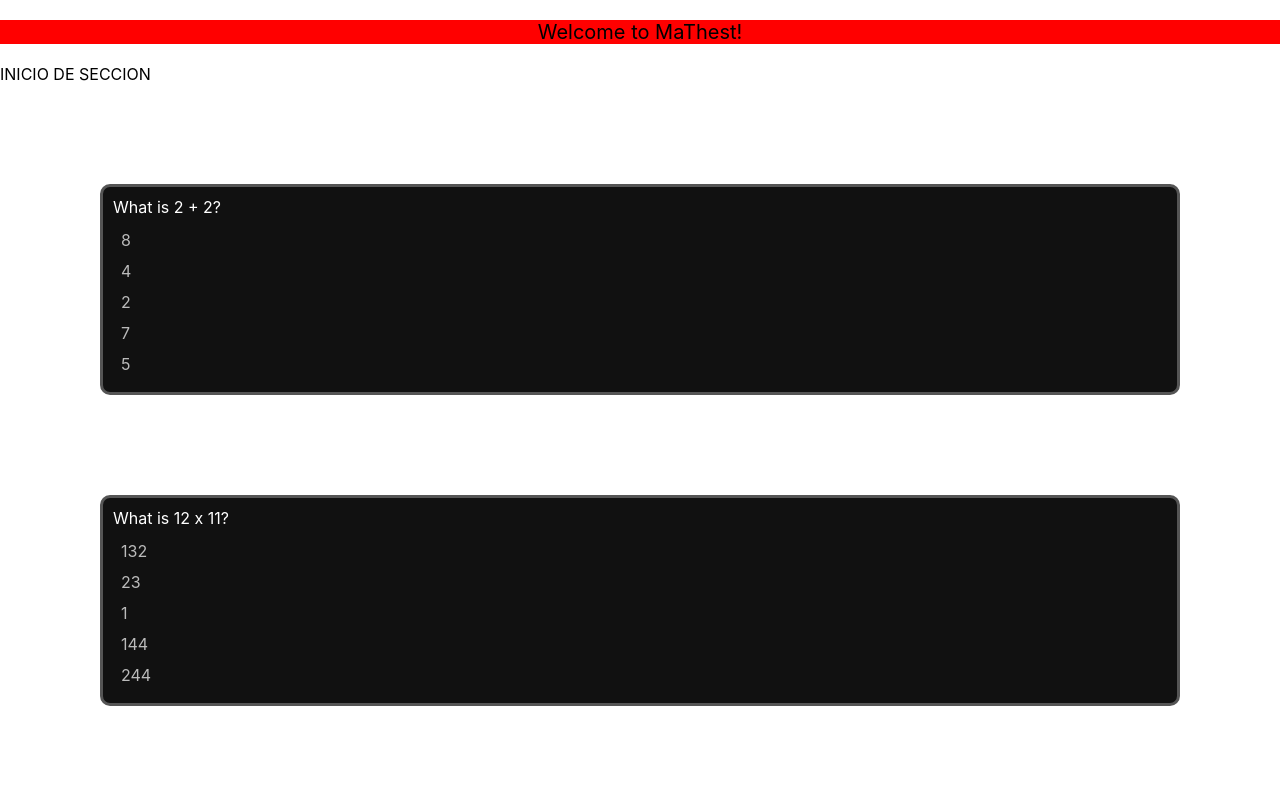
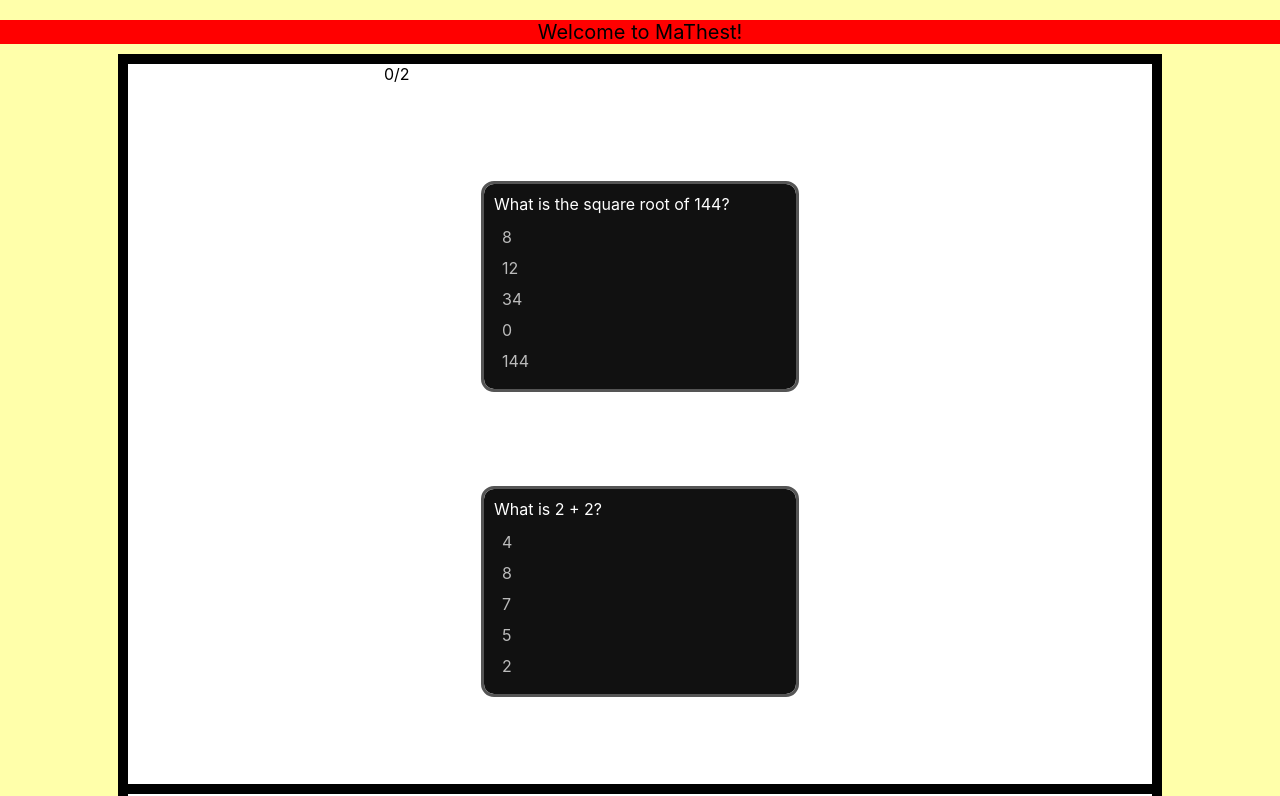
Before and after one commit to Niko12121/MaThest, a React (Create React App) app: page / in a window 1280 px wide. Shown: the top 796 px of the page. Built offline with nearby package versions, Linux system fonts and the light colour scheme.

Commit message:
states in section component

```diff
--- a/src/components/question/question.css
+++ b/src/components/question/question.css
@@ -1,7 +1,7 @@
 .question {
     color: white;
     background-color: #111;
-    border: 3px solid #555;
+    outline: 3px solid #555;
     margin: 100px;
     border-radius: 10px;
     padding: 10px;
--- a/src/components/question/question.js
+++ b/src/components/question/question.js
@@ -1,39 +1,44 @@
+import React from 'react'
 import './question.css'
 import questions from './questions_ingame'
 
-const Question = (props) => {
-    /* How many options have the tested for question */
-    var options = 1
-
-    /*This part randomize the order of answers and save the correct answer*/
-    let render_order = questions[props.level][props.option][1]
-    const correct = render_order[0]
-    render_order = render_order.sort(function() { return Math.random() - 0.5 })
+class Question extends React.Component {
+    constructor(props) {
+        super(props);
+        /* How many options have the tested for question */
+        this.options = 1
+        /*This part randomize the order of answers and save the correct answer*/
+        this.render_order = questions[this.props.level][this.props.option][1]
+        const correct = this.render_order[0]
+        this.render_order = this.render_order.sort(function() { return Math.random() - 0.5 })
 
 
-    let corroborate = (event) => {
-        if (options >= 1) {
-            let real = event.target.innerText == correct
-            real ? event.target.classList.add('correct') : event.target.classList.add('wrong')
-            /*real ? event.target.style.backgroundColor = '#00a939' : event.target.style.backgroundColor = '#de3d3d'
-            */
-            options -= 1
+        this.corroborate = (event) => {
+            if (this.options >= 1) {
+                let real = event.target.innerText == correct
+                if (real) {
+                    event.target.classList.add('correct');
+                    this.props.action()
+                    }
+                else {
+                    event.target.classList.add('wrong')}
+                this.options -= 1
+            }
         }
     }
-
-    return (
+    render() {
+        return (
         <div class="question">
             <div class='real_question'>
-                {questions[props.level][props.option][0]}
+                {questions[this.props.level][this.props.option][0]}
             </div>
-            {render_order.map((a, index) => {
+            {this.render_order.map((a, index) => {
                 return (
-                    <div className='option' onClick={corroborate}>
+                    <div className='option' onClick={this.corroborate}>
                         {a}
                     </div>
                 )})}
-        </div>
-    )}
+        </div>)}}
 
 
 export default Question
--- a/src/components/test/Test.js
+++ b/src/components/test/Test.js
@@ -1,4 +1,6 @@
+import React from "react"
 import Question from "../question/question"
+import './test.css'
 
 /* How many questions per level will the page render */
 const amount_value = 2
@@ -21,25 +23,37 @@ function pickRandoms(amount, max) {
     return actual
 }
 
+class Section extends React.Component {
+    state = {points: 0}
+    constructor(props) {
+        super(props);
+        this.randoms = pickRandoms(amount_value, max_value)
+    }
+    handler = () => {
+        this.setState({ points: this.state.points+1 })
+    }
+    render() {
+        return(
+            <div>
+                <div class='counting'>{this.state.points}/{amount_value}</div>
+                {this.randoms.map(a => {
+                    return <div><Question level={this.props.level} option={a} action={this.handler} /></div>
+                })}
+            </div>
+            )
+        }
+
+}
+
 const Test = () => {
-    let randoms = []
-    /* randoms is like [[0, [2, 7, 4]], [1, [1, 5, 2]]], for the level 0, the questions 2, 7 and 4;
-    for the level 1, questions 1, 5, 2 */
-    for (let i=0; i<level_value; i++) {
-        randoms.push([i, pickRandoms(amount_value, max_value)])
+    let sections = []
+    for (let i=0; i < level_value; i++) {
+        sections.push(i)
     }
-    let render = []
-    randoms.forEach(a => {
-        render.push(<div>INICIO DE SECCION</div>)
-        a[1].forEach(b => {
-            render.push(<Question level={a[0]} option={b} />)
-        })
-        render.push(<div>TERMINO DE SECCION</div>)
-    })
     return (
-        <div>
-            {render.map(a => {
-                return <div key={a.id}>{a}</div>
+        <div class='app'>
+            {sections.map(a => {
+                return <div class='section'><Section level={a}/></div>
             })}
         </div>
     )
--- /dev/null
+++ b/src/components/test/test.css
@@ -0,0 +1,18 @@
+body {
+    background-color: #ffffaa;
+}
+.app {
+}
+.section {
+    display: inline-block;
+    position: relative;
+    background-color: white;
+    outline: solid 10px black;
+    padding-left: 20%;
+    padding-right: 20%;
+    width: 40%;
+    left: 10%;
+}
+.counting {
+    position: static;
+}
```
